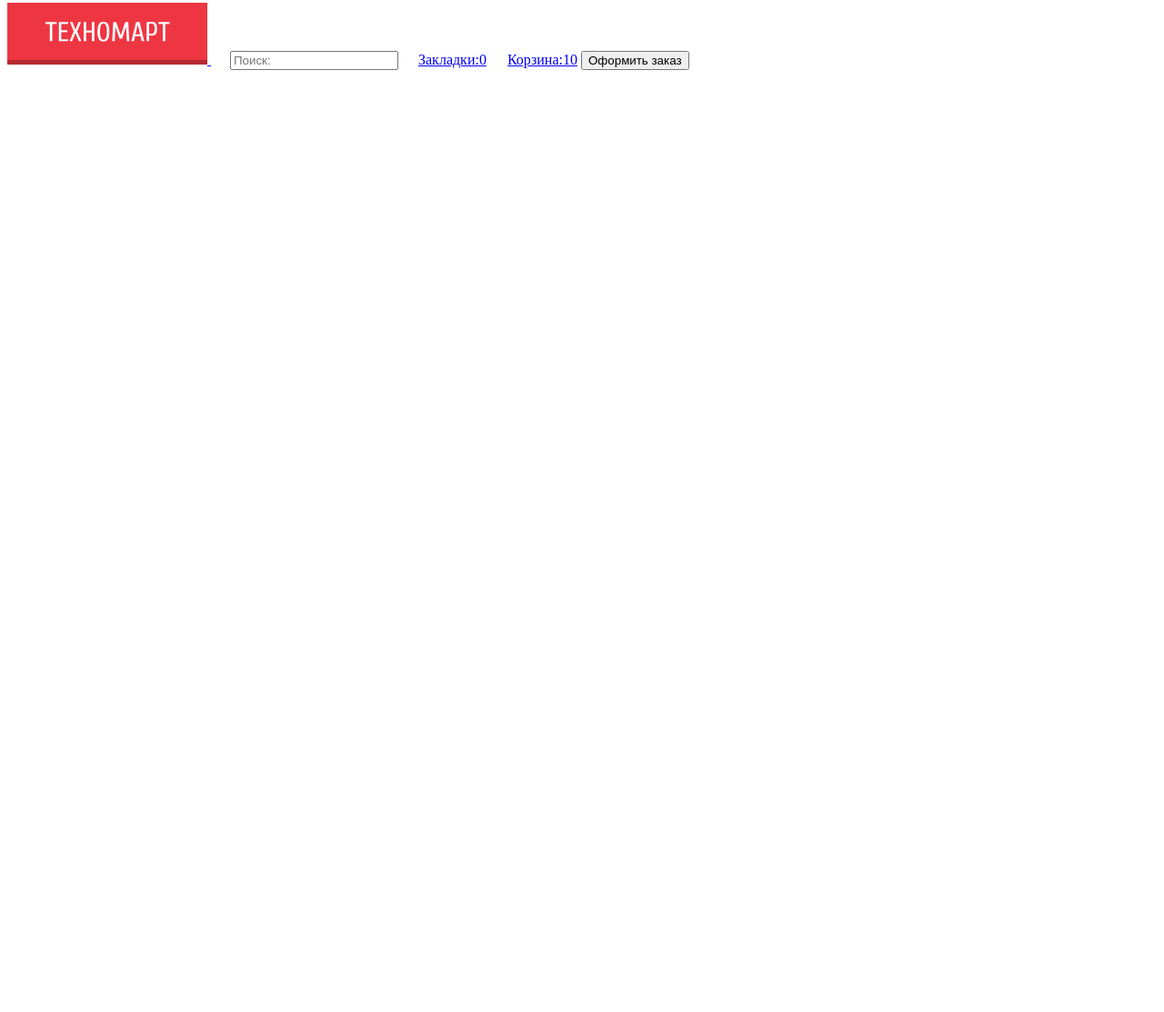
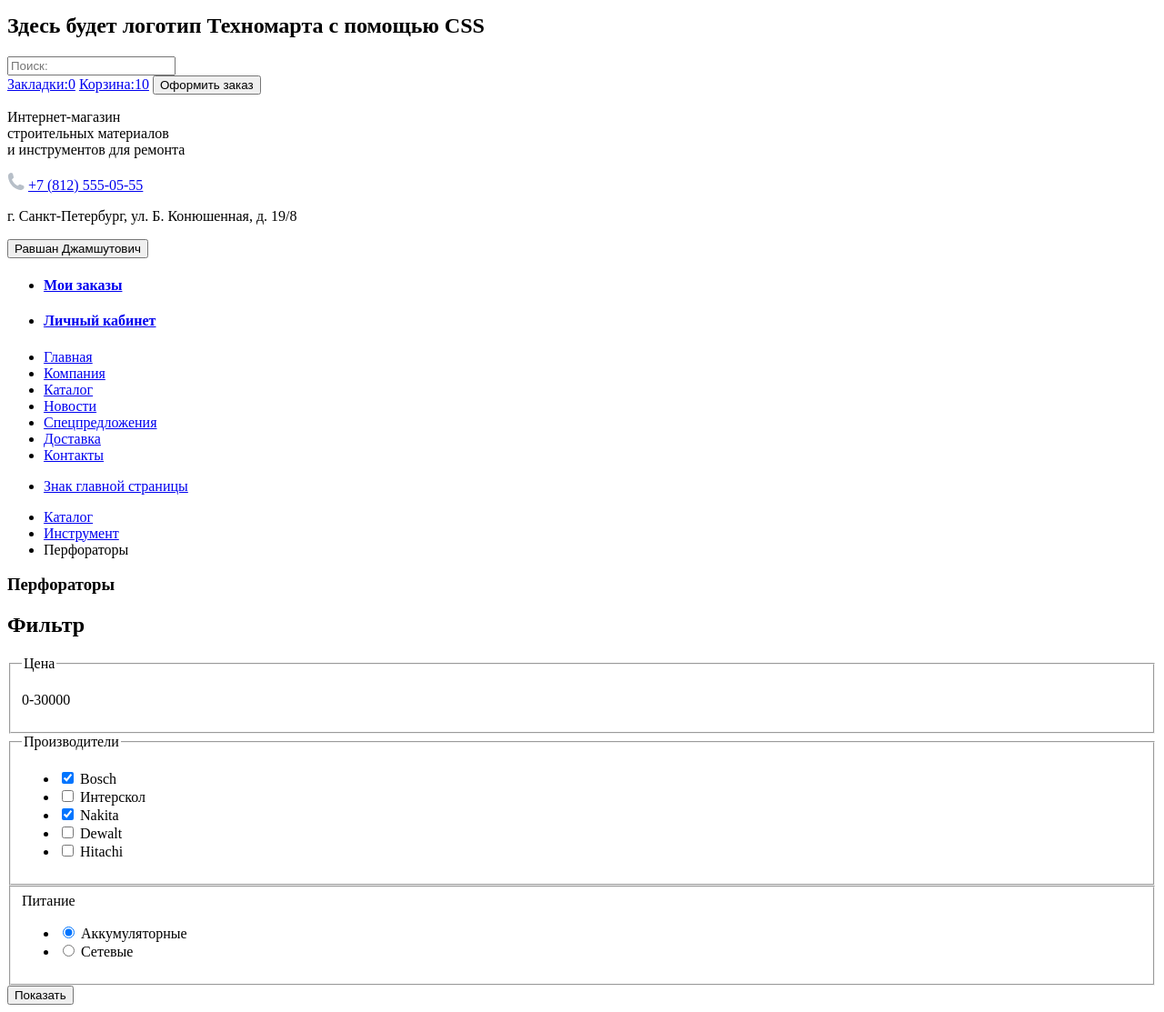
Before and after one commit to antaress-s/839471-technomart-30, a plain HTML site: page catalog.html in a window 1280 px wide. Shown: the part 5-1118 px from the top of the page at 91% size. Before the commit the page ends 800 px from the top, so only its background shows below. Drawn offline with Linux system fonts and the light colour scheme.

Commit message:
Шапка+фильтр
(не знаю ,что делать с часть , где нужно установить диапазон цены)

```diff
--- a/catalog.html
+++ b/catalog.html
@@ -6,18 +6,109 @@
       </head>
       <body>
           <header>
-            <a href="index.html">
-                <img src="img/logo.png" width="220" heigth="47" alt="Логотип Техномарта">
-              </a>
-              <lable for="s-search">
-                <img src="img/Shape.png">
-              </lable>
+            <section>
+             <a><h2>Здесь будет логотип Техномарта с помощью CSS</h2></a>
+              <form action="#" method="get">
               <input id="s-search" type="text" name="search" placeholder="Поиск:">
-              <img src="img/Закладка.png">
+              </form>
               <a href="blank.html">Закладки:0</a>
-              <img src="img/icon-cart.png">
               <a href="blank.html">Корзина:10</a>
               <button type="button">Оформить заказ</button>
+            </section>
+              <section>
+                <p>Интернет-магазин <br> строительных материалов <br> и инструментов для ремонта</p>
+                <img src="img/Phone.png">
+                <a href="tel:+7 (812) 555-05-55">+7 (812) 555-05-55</a>
+                <p>г. Санкт-Петербург, ул. Б. Конюшенная, д. 19/8</p>
+                <nav>
+                <button type="button">Равшан Джамшутович</button>
+                <ul>
+                  <li>
+                    <a href="#"><h4>Мои заказы</h4></a>
+                  </li>
+                  <li>
+                    <a href="#"><h4>Личный кабинет</h4></a>
+                  </li>
+                </ul>
+                </nav>
+              </section>
+              <section>
+                <ul>
+                  <li><a href="#">Главная</a></li>
+                  <li><a href="#">Компания</a></li>
+                  <li><a href="catalog.html">Каталог</a></li>
+                  <li><a href="#">Новости</a></li>
+                  <li><a href="#">Спецпредложения</a></li>
+                  <li><a href="#">Доставка</a></li>
+                  <li><a href="#">Контакты</a></li>
+                </ul>
+              </section>
+
           </header>
+          <main>
+            <ul>
+              <li>
+                <a href="index.html"><p>Знак главной страницы</p></a> <!--Поменяется на значок дома-->
+              </li>
+              <li>
+                <a href="catalog.html">Каталог</a>
+              </li>
+              <li>
+                <a href="#">Инструмент</a>
+              </li>
+              <li>
+                Перфораторы
+              </li>
+            </ul>
+            <h3>Перфораторы</h3>
+            <section>
+              <h2>Фильтр</h2>
+              <form method="get" action="https://echo.htmlacademy.ru">
+                <fieldset>
+                  <legend>Цена</legend>
+                  <p>0-30000</p>
+                </fieldset>
+                <fieldset>
+                  <legend>Производители</legend>
+                  <ul>
+                    <li>
+                      <input type="checkbox" name="bosch" id="filter-bosch" checked>
+                      <label for="filter-bosch">Bosch</label>
+                    </li>
+                    <li>
+                      <input type="checkbox" name="interscol" id="filter-interscol">
+                      <label for="filter-interscol">Интерскол</label>
+                    </li>
+                    <li>
+                      <input type="checkbox" name="nakita" id="filter-nakita" checked>
+                      <label for="filter-nakita">Nakita</label>
+                      <li>
+                        <input type="checkbox" name="dewalt" id="filter-dewalt">
+                        <label for="filter-dewalt">Dewalt</label>
+                      </li>
+                      <li>
+                        <input type="checkbox" name="hitachi" id="filter-hitachi">
+                        <label for="filter-hitachi">Hitachi</label>
+                      </li>
+                    </ul>
+                </fieldset>
+                <fieldset>
+                  <lable>Питание</lable>
+                  <ul>
+                    <li>
+                      <input type="radio" name="supply" value="battery" id="filter-battery" checked>
+            <label for="filter-battery">Аккумуляторные</label>
+                    </li>
+                    <li>
+                      <input type="radio" name="supply" value="network" id="filter-network">
+            <label for="filter-network">Сетевые</label>
+                    </li>
+                  </ul>
+                </fieldset>
+                <button type="button">Показать</button>
+                </form>
+            </section>
+
+          </main>
       </body>
 </html>
```
